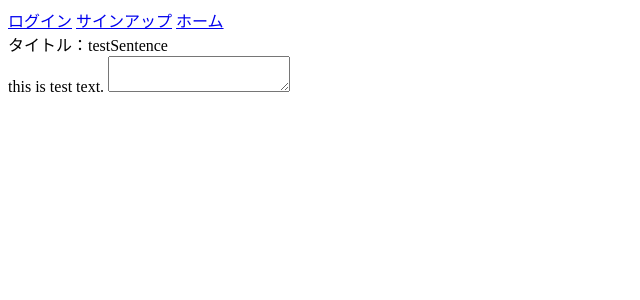
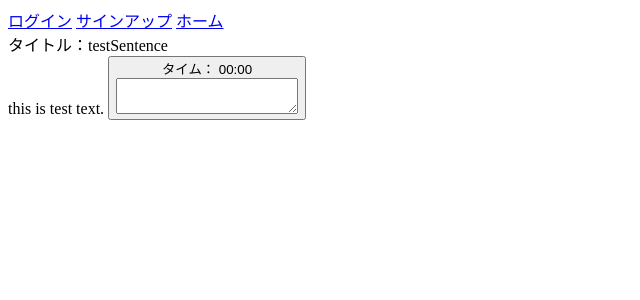
Before and after one commit to o-tsumuro/typingproject, a Django app: page / in a window 1280 px wide. Shown: the top 300 px of the page, without its empty margins (0-640 px from the left). Run offline with Django 4.2, Linux system fonts and the light colour scheme; data comes from the database, SQL or seed files in the repository.

Commit message:
index.html,スタートボタン・時間表示追加

```diff
--- a/typingapp/templates/index.html
+++ b/typingapp/templates/index.html
@@ -8,6 +8,9 @@
 
     <div id="title">タイトル：{{ typing_object.title }}</div>
     <div id="target-sentence">{{ typing_object.sentence }}</div>
+
+    <button id="start-button" value="スタート">
+    <div id="typing-time">タイム： 00:00</div>
     <textarea id="typing-input"></textarea>
 
     <script src="{% static 'js/typingChecker.js' %}"></script>
```
